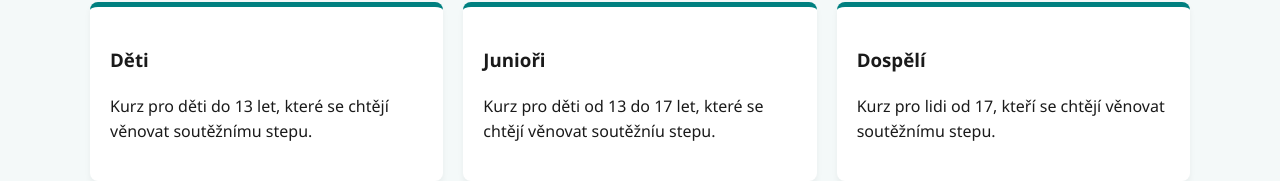
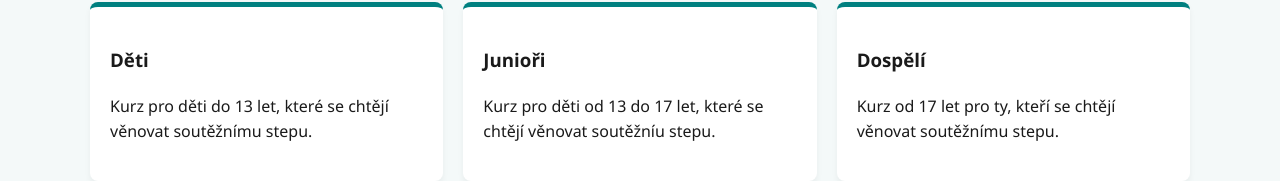
Before and after one commit to adulkaaa/A-Tap-Group, a plain HTML site: page kurzy.html in a window 1280 px wide. Shown: the part 791-972 px from the top of the page. Drawn offline with Linux system fonts and the light colour scheme.

Commit message:
Update kurzy.html

```diff
--- a/kurzy.html
+++ b/kurzy.html
@@ -61,7 +61,7 @@
         </div>
         <div class="karta" style="background: white; padding: 20px; border-top: 5px solid var(--primary); border-radius: 8px; box-shadow: 0 4px 6px rgba(0,0,0,0.05);">
             <h3>Dospělí</h3>
-            <p>Kurz pro lidi od 17, kteří se chtějí věnovat soutěžnímu stepu.</p>
+            <p>Kurz od 17 let pro ty, kteří se chtějí věnovat soutěžnímu stepu.</p>
         </div>
     </div>
     </section>
```
